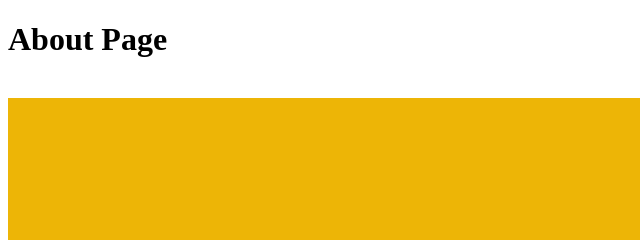
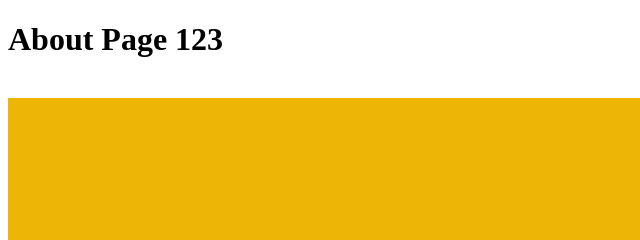
Before and after one commit to catandwine247/TOP2, a plain HTML site: page pages/about.html in a window 1280 px wide. Shown: the top 240 px of the page, 0-640 px from the left. Drawn offline with Linux system fonts and the light colour scheme.

Commit message:
Changed about.html

```diff
--- a/pages/about.html
+++ b/pages/about.html
@@ -6,7 +6,7 @@
   </head>
 
   <body>
-    <h1>About Page</h1><br>
+    <h1>About Page 123</h1><br>
     <img src="../images/dog.jpg" alt="dog">
   </body>
 </html>
```
